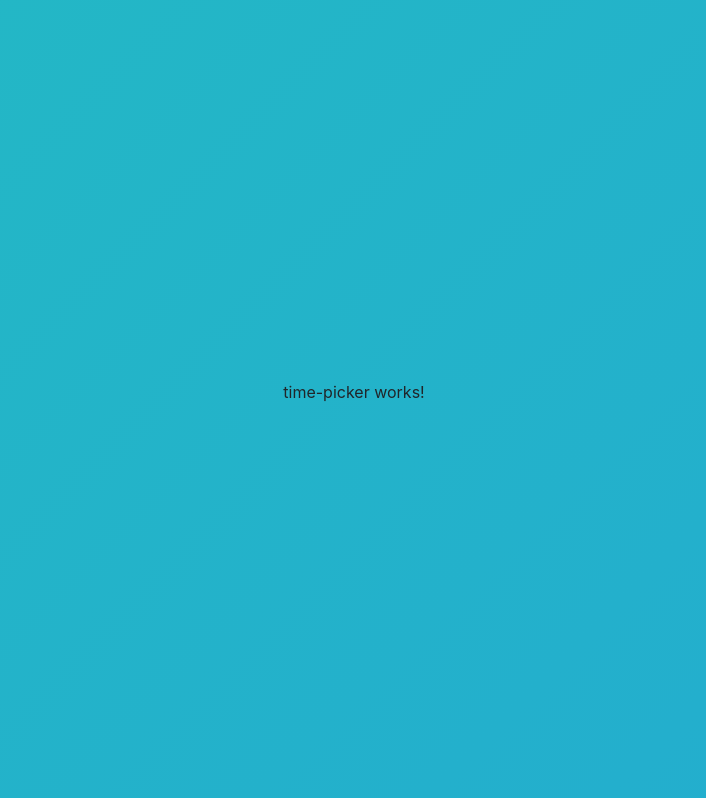
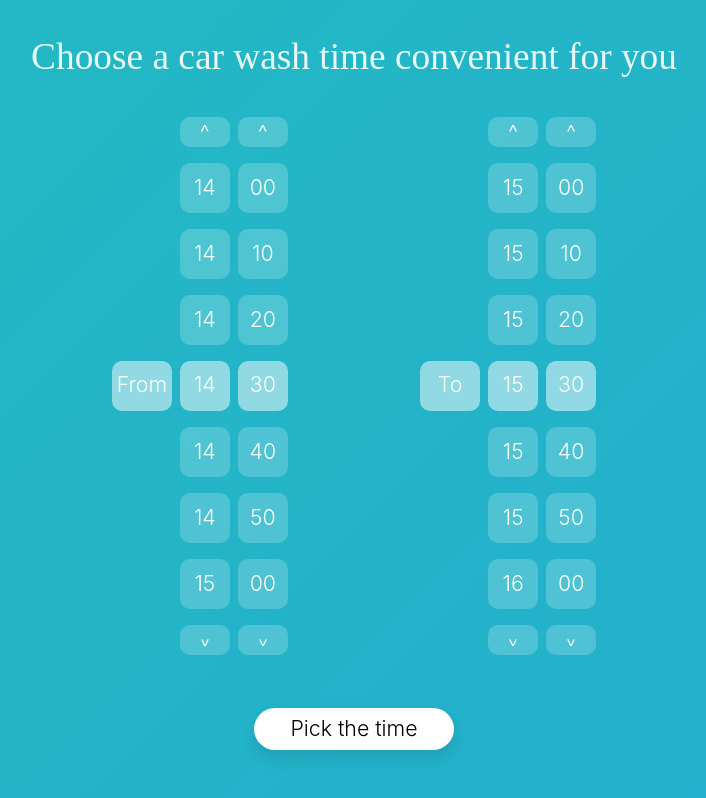
Before and after one commit to NPerederiy/car-wash-2.0, an Angular app in the folder CarWash/ClientApp/: page /pick-time in a window 1280 px wide. Shown: the whole page, without its empty margins (286-992 px from the left). Built offline with nearby package versions, Linux system fonts and the light colour scheme.

Commit message:
Updated UI components 10
- Updated the markup of time-picker component
- Added time-picker-timeline component
- Added onMouseWheel event handlers
- Added titles

```diff
--- a/CarWash/ClientApp/src/app/app.component.css
+++ b/CarWash/ClientApp/src/app/app.component.css
@@ -8,6 +8,13 @@
   padding: 20px 1em;
   margin: auto;
   font-family: -apple-system, BlinkMacSystemFont, 'Segoe UI', Roboto, Oxygen, Ubuntu, Cantarell, 'Open Sans', 'Helvetica Neue', sans-serif, 'Arial Narrow', Arial, sans-serif, Tahoma, Geneva, Verdana, sans-serif;
+}
+
+:host /deep/ .title{
+  color: #fff;
+  font-size: 28pt;
+  font-family: 'Monotype Corsiva';
+  opacity: 0.9;
 }
 
 :host /deep/ .button{
--- a/CarWash/ClientApp/src/app/app.module.ts
+++ b/CarWash/ClientApp/src/app/app.module.ts
@@ -18,6 +18,8 @@ import { OptionListComponent } from './option-list/option-list.component';
 import { OptionListItemComponent } from './option-list-item/option-list-item.component';
 import { TimePickerComponent } from './time-picker/time-picker.component';
 import { ErrorProviderComponent } from './error-provider/error-provider.component';
+import { TimePickerTimelineComponent } from './time-picker-timeline/time-picker-timeline.component';
+// import { MouseWheelDirective } from './mousewheel.directive';
 
 @NgModule({
   declarations: [
@@ -33,7 +35,9 @@ import { ErrorProviderComponent } from './error-provider/error-provider.componen
     OptionListComponent,
     OptionListItemComponent,
     TimePickerComponent,
-    ErrorProviderComponent
+    ErrorProviderComponent,
+    TimePickerTimelineComponent,
+    // MouseWheelDirective
   ],
   imports: [
     BrowserModule.withServerTransition({ appId: 'ng-cli-universal' }),
--- a/CarWash/ClientApp/src/app/option-list-item/option-list-item.component.html
+++ b/CarWash/ClientApp/src/app/option-list-item/option-list-item.component.html
@@ -13,7 +13,6 @@
   <div id="card-back" class="card">
     <div class="details">
       <div class="description" [innerHTML]="description">
-        <!-- {{ option.getDescription }} -->
       </div>
     </div>
     <div class="checkmark" [style.opacity]="getCheckmarkOpacity()"></div>
--- a/CarWash/ClientApp/src/app/option-list/option-list.component.html
+++ b/CarWash/ClientApp/src/app/option-list/option-list.component.html
@@ -1,3 +1,4 @@
+<div class="title">{{ header }}</div>
 <div id="list-section" class="flex-element">
   <div class="row-item" *ngFor="let i of items">
     <option-list-item class="clickable" [option]="i" (click)="checkOption(i)"></option-list-item>
--- a/CarWash/ClientApp/src/app/option-list/option-list.component.ts
+++ b/CarWash/ClientApp/src/app/option-list/option-list.component.ts
@@ -11,12 +11,15 @@ import { Router } from '@angular/router';
   providers: [DataService]
 })
 export class OptionListComponent implements OnInit {
-  btnTitle: string = "Select";
+  header: string;
+  btnTitle: string;
   items: IService[] = [];
   totalTime: number = 0;
   chosenItems: IService[] = [];
 
   constructor(private dataService: DataService, private router: Router) {
+    this.header = "Select the car wash services you need";
+    this.btnTitle = "Select";
   }
 
   ngOnInit() {
--- /dev/null
+++ b/CarWash/ClientApp/src/app/time-picker-timeline/time-picker-timeline.component.css
@@ -0,0 +1,28 @@
+#timeline-section{
+    margin: 0 auto;
+    display: grid;
+    grid-template-columns: 50px;
+    grid-template-rows: 30px 1fr 1fr 1fr 1fr 1fr 1fr 1fr 30px;
+    grid-column-gap: 0.5em;
+    grid-row-gap: 1em;
+    justify-content: center;
+    align-items: stretch;
+}
+
+.number, .arrow-up, .arrow-down{
+    font-size: 16pt;
+}
+
+.number:hover, .arrow-up:hover, .arrow-down:hover{
+    background-color:rgba(255, 255, 255, 0.4);
+    cursor: pointer;
+}
+
+.arrow-up, .arrow-down{
+    padding-top: 7%;
+    height: 30px;
+}
+
+.arrow-down{
+    transform: rotate(180deg);
+}
--- /dev/null
+++ b/CarWash/ClientApp/src/app/time-picker-timeline/time-picker-timeline.component.html
@@ -0,0 +1,5 @@
+<div id="timeline-section">
+  <div class="grid-item row-1 arrow-up">^</div>
+  <div class="grid-item row-9 arrow-down">^</div>
+  <div class="grid-item row-{{j+2}} number" [ngClass]="{'highlighted': j == 3}" *ngFor="let i of timeUnits; let j = index">{{ i }}</div>
+</div>
--- /dev/null
+++ b/CarWash/ClientApp/src/app/time-picker-timeline/time-picker-timeline.component.ts
@@ -0,0 +1,48 @@
+import { Component, OnInit, Input, HostListener, Output, EventEmitter } from '@angular/core';
+
+@Component({
+  selector: 'time-picker-timeline',
+  templateUrl: './time-picker-timeline.component.html',
+  styleUrls: ['./time-picker-timeline.component.css']
+})
+export class TimePickerTimelineComponent implements OnInit {
+  @Input() timeUnits : string[];
+  @Output() mouseWheelUp = new EventEmitter();
+  @Output() mouseWheelDown = new EventEmitter();
+
+  @HostListener('mousewheel', ['$event']) onMouseWheelChrome(event: any) {
+    this.mouseWheelFunc(event);
+  }
+
+  @HostListener('DOMMouseScroll', ['$event']) onMouseWheelFirefox(event: any) {
+    ;this.mouseWheelFunc(event);
+  }
+
+  @HostListener('onmousewheel', ['$event']) onMouseWheelIE(event: any) {
+    this.mouseWheelFunc(event);
+  }
+
+  constructor() { }
+
+  ngOnInit() {
+  }
+
+  mouseWheelFunc(event: any) {
+    console.log(event);
+
+    var event = window.event || event; // old IE support
+    var delta = Math.max(-1, Math.min(1, (event.wheelDelta || -event.detail)));
+    if(delta > 0) {
+        this.mouseWheelUp.emit(event);
+    } else if(delta < 0) {
+        this.mouseWheelDown.emit(event);
+    }
+    // for IE
+    event.returnValue = false;
+    // for Chrome and Firefox
+    if(event.preventDefault) {
+        event.preventDefault();
+    }
+  }
+
+}
--- a/CarWash/ClientApp/src/app/time-picker/time-picker.component.css
+++ b/CarWash/ClientApp/src/app/time-picker/time-picker.component.css
@@ -0,0 +1,96 @@
+#time-picker-section{
+    margin: 0 auto;
+    display: grid;
+    grid-template-columns: 3fr 60px 50px 50px 1fr 60px 50px 50px 3fr;
+    grid-column-gap: 0.5em;
+    grid-row-gap: 1em;
+    justify-content: center;
+    align-items: center;
+    margin: 2em 0;
+}
+
+:host /deep/ .grid-item{
+    background-color:rgba(255, 255, 255, 0.2);
+    color: #fff;
+    height: 50px;
+    width: 100%;
+    font-weight: 300;
+    display: flex;
+    flex-direction: column;
+    justify-content: center;
+    border-radius: 10px;
+}
+
+:host /deep/ .highlighted{
+    background-color:rgba(255, 255, 255, 0.5);
+    font-size: 16pt;
+    padding-bottom: 3%;
+}
+
+:host /deep/ .row-1{
+    grid-row: 1;
+}
+
+:host /deep/ .row-2{
+    grid-row: 2;
+}
+
+:host /deep/ .row-3{
+    grid-row: 3;
+}
+
+:host /deep/ .row-4{
+    grid-row: 4;
+}
+
+:host /deep/ .row-5{
+    grid-row: 5;
+}
+
+:host /deep/ .row-6{
+    grid-row: 6;
+}
+
+:host /deep/ .row-7{
+    grid-row: 7;
+}
+
+:host /deep/ .row-8{
+    grid-row: 8;
+}
+
+:host /deep/ .row-9{
+    grid-row: 9;
+}
+
+:host /deep/ .column-1{
+    grid-column: 1;
+}
+
+:host /deep/ .column-2{
+    grid-column: 2;
+}
+
+:host /deep/ .column-3{
+    grid-column: 3;
+}
+
+:host /deep/ .column-4{
+    grid-column: 4;
+}
+
+:host /deep/ .column-5{
+    grid-column: 5;
+}
+
+:host /deep/ .column-6{
+    grid-column: 6;
+}
+
+:host /deep/ .column-7{
+    grid-column: 7;
+}
+
+:host /deep/ .column-8{
+    grid-column: 8;
+}
--- a/CarWash/ClientApp/src/app/time-picker/time-picker.component.html
+++ b/CarWash/ClientApp/src/app/time-picker/time-picker.component.html
@@ -1,3 +1,10 @@
-<p>
-  time-picker works!
-</p>
+<div class="title">{{ header }}</div>
+<div id="time-picker-section">
+  <div class="grid-item column-2 highlighted">From</div>
+  <time-picker-timeline [timeUnits]=hFrom (mouseWheelUp)="scrollUp(event)" (mouseWheelDown)="scrollDown(event)"></time-picker-timeline>
+  <time-picker-timeline [timeUnits]=mFrom (mouseWheelUp)="scrollUp(event)" (mouseWheelDown)="scrollDown(event)"></time-picker-timeline>
+  <div class="grid-item column-6 highlighted">To</div>
+  <time-picker-timeline [timeUnits]=hTo (mouseWheelUp)="scrollUp(event)" (mouseWheelDown)="scrollDown(event)"></time-picker-timeline>
+  <time-picker-timeline [timeUnits]=mTo (mouseWheelUp)="scrollUp(event)" (mouseWheelDown)="scrollDown(event)"></time-picker-timeline>
+</div>
+<button class="button clickable flex-element" (click)="pickTime()">{{ btnTitle }}</button>
--- a/CarWash/ClientApp/src/app/time-picker/time-picker.component.ts
+++ b/CarWash/ClientApp/src/app/time-picker/time-picker.component.ts
@@ -1,4 +1,4 @@
-import { Component, OnInit } from '@angular/core';
+import { Component, OnInit} from '@angular/core';
 
 @Component({
   selector: 'time-picker',
@@ -7,10 +7,30 @@ import { Component, OnInit } from '@angular/core';
 })
 
 export class TimePickerComponent implements OnInit {
+  header: string;
+  btnTitle: string;
+  hFrom: string[] = ['14','14','14','14','14','14','15'];
+  mFrom: string[] = ['00','10','20','30','40','50','00'];
+  hTo: string[] = ['15','15','15','15','15','15','16'];
+  mTo: string[] = ['00','10','20','30','40','50','00'];
 
-  constructor() { }
+  constructor() {
+    this.header = "Сhoose a car wash time convenient for you";
+    this.btnTitle = "Pick the time";
+  }
 
   ngOnInit() {
   }
 
+  scrollUp(e: any){
+    console.log("scroll up");
+  }
+
+  scrollDown(e: any){
+    console.log("scroll down");
+  }
+
+  pickTime(){
+    console.log("picked");
+  }
 }
```
Also changed, not shown: 1 other file (tests, documents, lock files or other folders).
